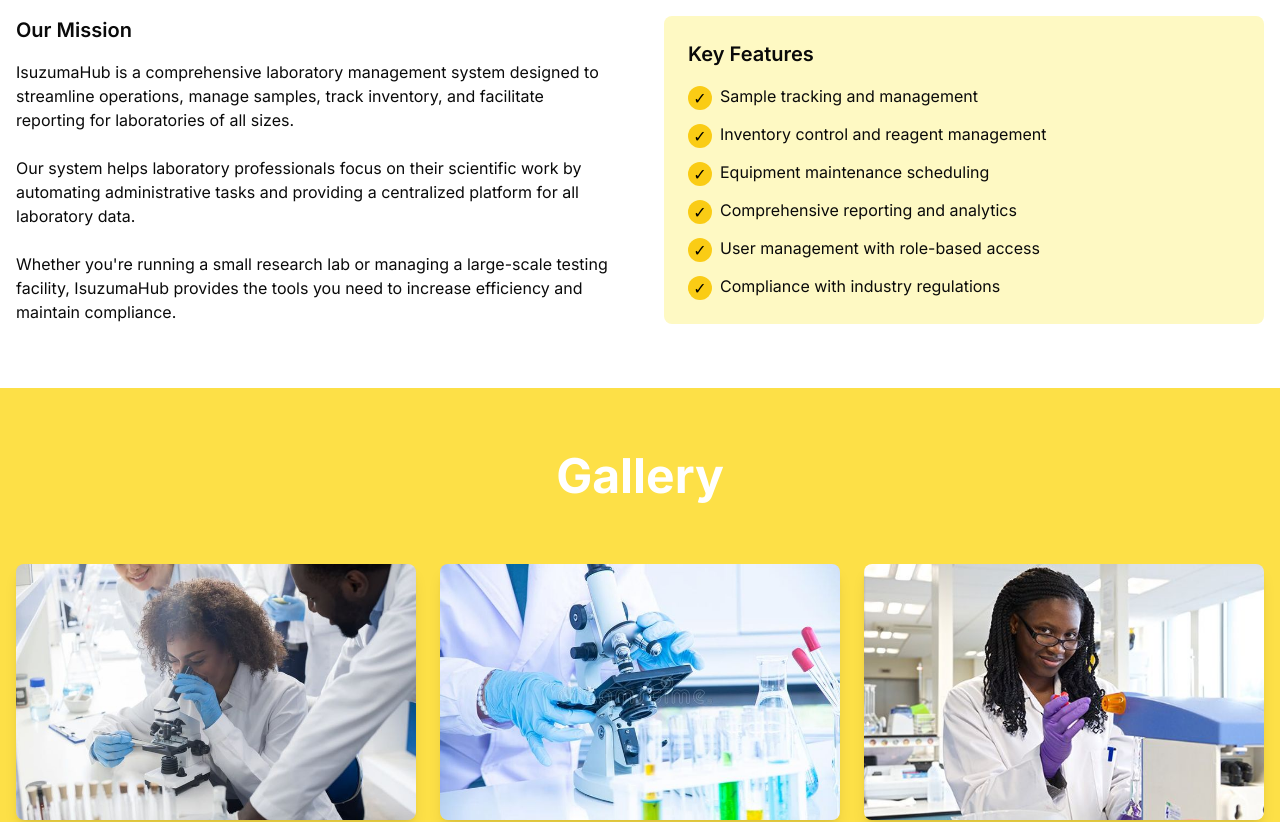
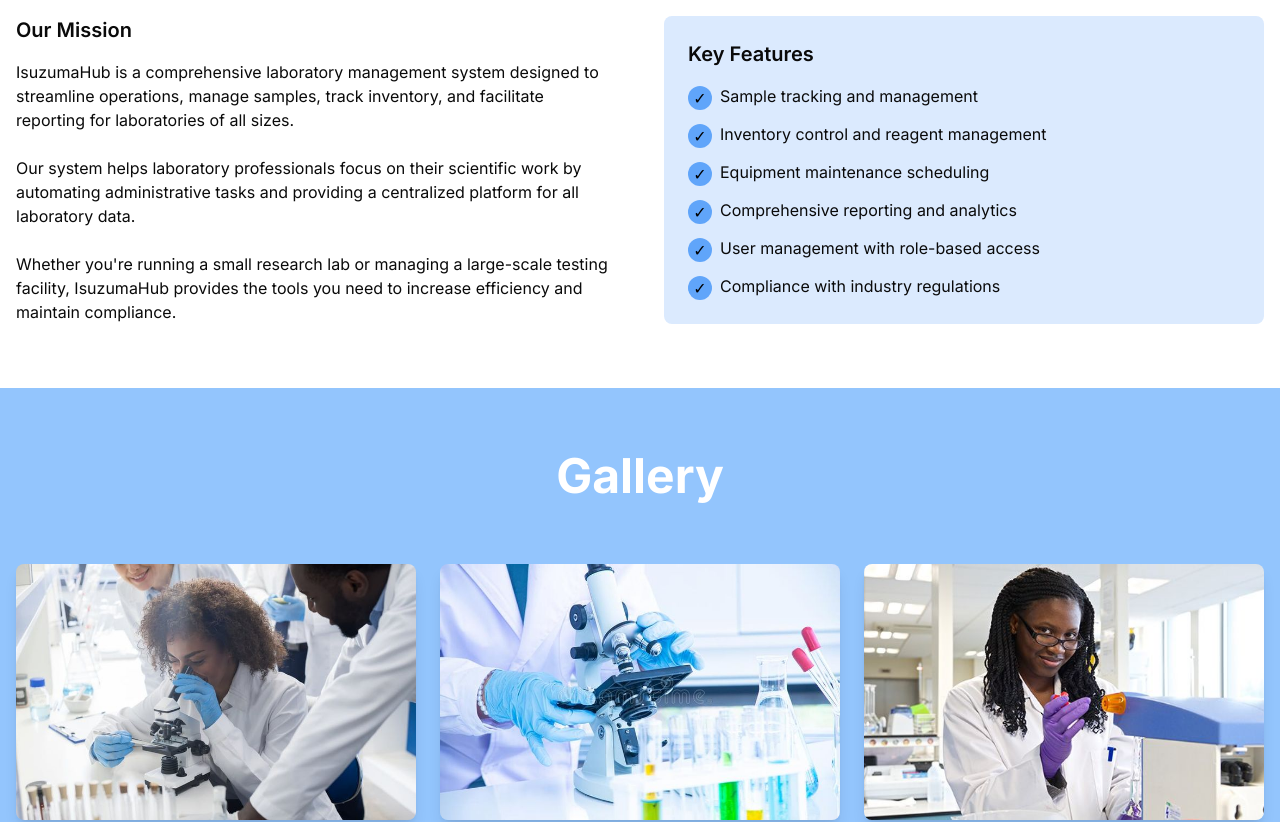
Before and after one commit to MicoFaith/IsuzumaHub, a Next.js app: page / in a window 1280 px wide. Shown: the part 980-1802 px from the top of the page. Built offline with nearby package versions, Linux system fonts and the light colour scheme.

Commit message:
Update about, dashboard, homepage, and header components

```diff
--- a/app/about/page.tsx
+++ b/app/about/page.tsx
@@ -21,41 +21,41 @@ export default function AboutPage() {
               the tools you need to increase efficiency and maintain compliance.
             </p>
           </div>
-          <div className="bg-yellow-100 p-6 rounded-lg">
+          <div className="bg-blue-100 p-6 rounded-lg">
             <h2 className="text-xl font-semibold mb-4">Key Features</h2>
             <ul className="space-y-2">
               <li className="flex items-start">
-                <span className="bg-yellow-400 text-black rounded-full w-6 h-6 flex items-center justify-center mr-2 mt-0.5">
+                <span className="bg-blue-400 text-black rounded-full w-6 h-6 flex items-center justify-center mr-2 mt-0.5">
                   ✓
                 </span>
                 <span>Sample tracking and management</span>
               </li>
               <li className="flex items-start">
-                <span className="bg-yellow-400 text-black rounded-full w-6 h-6 flex items-center justify-center mr-2 mt-0.5">
+                <span className="bg-blue-400 text-black rounded-full w-6 h-6 flex items-center justify-center mr-2 mt-0.5">
                   ✓
                 </span>
                 <span>Inventory control and reagent management</span>
               </li>
               <li className="flex items-start">
-                <span className="bg-yellow-400 text-black rounded-full w-6 h-6 flex items-center justify-center mr-2 mt-0.5">
+                <span className="bg-blue-400 text-black rounded-full w-6 h-6 flex items-center justify-center mr-2 mt-0.5">
                   ✓
                 </span>
                 <span>Equipment maintenance scheduling</span>
               </li>
               <li className="flex items-start">
-                <span className="bg-yellow-400 text-black rounded-full w-6 h-6 flex items-center justify-center mr-2 mt-0.5">
+                <span className="bg-blue-400 text-black rounded-full w-6 h-6 flex items-center justify-center mr-2 mt-0.5">
                   ✓
                 </span>
                 <span>Comprehensive reporting and analytics</span>
               </li>
               <li className="flex items-start">
-                <span className="bg-yellow-400 text-black rounded-full w-6 h-6 flex items-center justify-center mr-2 mt-0.5">
+                <span className="bg-blue-400 text-black rounded-full w-6 h-6 flex items-center justify-center mr-2 mt-0.5">
                   ✓
                 </span>
                 <span>User management with role-based access</span>
               </li>
               <li className="flex items-start">
-                <span className="bg-yellow-400 text-black rounded-full w-6 h-6 flex items-center justify-center mr-2 mt-0.5">
+                <span className="bg-blue-400 text-black rounded-full w-6 h-6 flex items-center justify-center mr-2 mt-0.5">
                   ✓
                 </span>
                 <span>Compliance with industry regulations</span>
--- a/app/dashboard/page.tsx
+++ b/app/dashboard/page.tsx
@@ -44,7 +44,7 @@ export default function UserDashboard() {
               <div className="font-medium">Blood Test</div>
               <div className="text-sm text-gray-500">Completed on May 15, 2023</div>
             </div>
-            <div className="border-l-4 border-yellow-500 pl-3">
+            <div className="border-l-4 border-blue-500 pl-3">
               <div className="font-medium">Urine Analysis</div>
               <div className="text-sm text-gray-500">Pending results</div>
             </div>
--- a/app/page.tsx
+++ b/app/page.tsx
@@ -66,41 +66,41 @@ export default function Home() {
               </p>
             </div>
 
-            <div className="bg-yellow-100 p-6 rounded-lg">
+            <div className="bg-blue-100 p-6 rounded-lg">
               <h3 className="text-xl font-semibold mb-4">Key Features</h3>
               <ul className="space-y-3">
                 <li className="flex items-start">
-                  <span className="bg-yellow-400 text-black rounded-full w-6 h-6 flex items-center justify-center mr-2 mt-0.5">
+                  <span className="bg-blue-400 text-black rounded-full w-6 h-6 flex items-center justify-center mr-2 mt-0.5">
                     ✓
                   </span>
                   <span>Sample tracking and management</span>
                 </li>
                 <li className="flex items-start">
-                  <span className="bg-yellow-400 text-black rounded-full w-6 h-6 flex items-center justify-center mr-2 mt-0.5">
+                  <span className="bg-blue-400 text-black rounded-full w-6 h-6 flex items-center justify-center mr-2 mt-0.5">
                     ✓
                   </span>
                   <span>Inventory control and reagent management</span>
                 </li>
                 <li className="flex items-start">
-                  <span className="bg-yellow-400 text-black rounded-full w-6 h-6 flex items-center justify-center mr-2 mt-0.5">
+                  <span className="bg-blue-400 text-black rounded-full w-6 h-6 flex items-center justify-center mr-2 mt-0.5">
                     ✓
                   </span>
                   <span>Equipment maintenance scheduling</span>
                 </li>
                 <li className="flex items-start">
-                  <span className="bg-yellow-400 text-black rounded-full w-6 h-6 flex items-center justify-center mr-2 mt-0.5">
+                  <span className="bg-blue-400 text-black rounded-full w-6 h-6 flex items-center justify-center mr-2 mt-0.5">
                     ✓
                   </span>
                   <span>Comprehensive reporting and analytics</span>
                 </li>
                 <li className="flex items-start">
-                  <span className="bg-yellow-400 text-black rounded-full w-6 h-6 flex items-center justify-center mr-2 mt-0.5">
+                  <span className="bg-blue-400 text-black rounded-full w-6 h-6 flex items-center justify-center mr-2 mt-0.5">
                     ✓
                   </span>
                   <span>User management with role-based access</span>
                 </li>
                 <li className="flex items-start">
-                  <span className="bg-yellow-400 text-black rounded-full w-6 h-6 flex items-center justify-center mr-2 mt-0.5">
+                  <span className="bg-blue-400 text-black rounded-full w-6 h-6 flex items-center justify-center mr-2 mt-0.5">
                     ✓
                   </span>
                   <span>Compliance with industry regulations</span>
@@ -112,7 +112,7 @@ export default function Home() {
       </div>
 
       {/* Gallery Section - Now after About */}
-      <div ref={galleryRef} className="py-16 px-4 bg-yellow-300">
+      <div ref={galleryRef} className="py-16 px-4 bg-blue-300">
         <div className="container mx-auto">
           <h2 className="text-5xl font-bold text-center text-white mb-16">Gallery</h2>
 
--- a/components/header.tsx
+++ b/components/header.tsx
@@ -15,7 +15,7 @@ export function Header({ onHomeClick, onAboutClick, onGalleryClick }: HeaderProp
   const [mobileMenuOpen, setMobileMenuOpen] = useState(false)
 
   return (
-    <header className="bg-yellow-300 text-black sticky top-0 z-50">
+    <header className="bg-blue-300 text-black sticky top-0 z-50">
       <div className="container mx-auto px-4">
         <div className="flex items-center justify-between h-16">
           <button onClick={onHomeClick} className="flex items-center">
@@ -45,7 +45,7 @@ export function Header({ onHomeClick, onAboutClick, onGalleryClick }: HeaderProp
       {/* Mobile Navigation */}
       {mobileMenuOpen && (
         <div className="md:hidden">
-          <div className="px-2 pt-2 pb-3 space-y-1 bg-yellow-300">
+          <div className="px-2 pt-2 pb-3 space-y-1 bg-blue-300">
             <MobileNavButton onClick={onHomeClick}>Home</MobileNavButton>
             <MobileNavButton onClick={onAboutClick}>About Us</MobileNavButton>
             <MobileNavButton onClick={onGalleryClick}>Gallery</MobileNavButton>
@@ -79,7 +79,7 @@ function MobileNavButton({ onClick, children }: { onClick: () => void; children:
   return (
     <button
       onClick={onClick}
-      className="block w-full text-left px-3 py-2 text-base font-medium text-black hover:bg-yellow-400 rounded-md"
+      className="block w-full text-left px-3 py-2 text-base font-medium text-black hover:bg-blue-400 rounded-md"
     >
       {children}
     </button>
@@ -90,7 +90,7 @@ function MobileNavLink({ href, children }: { href: string; children: React.React
   return (
     <Link
       href={href}
-      className="block w-full text-left px-3 py-2 text-base font-medium text-black hover:bg-yellow-400 rounded-md"
+      className="block w-full text-left px-3 py-2 text-base font-medium text-black hover:bg-blue-400 rounded-md"
     >
       {children}
     </Link>
```
